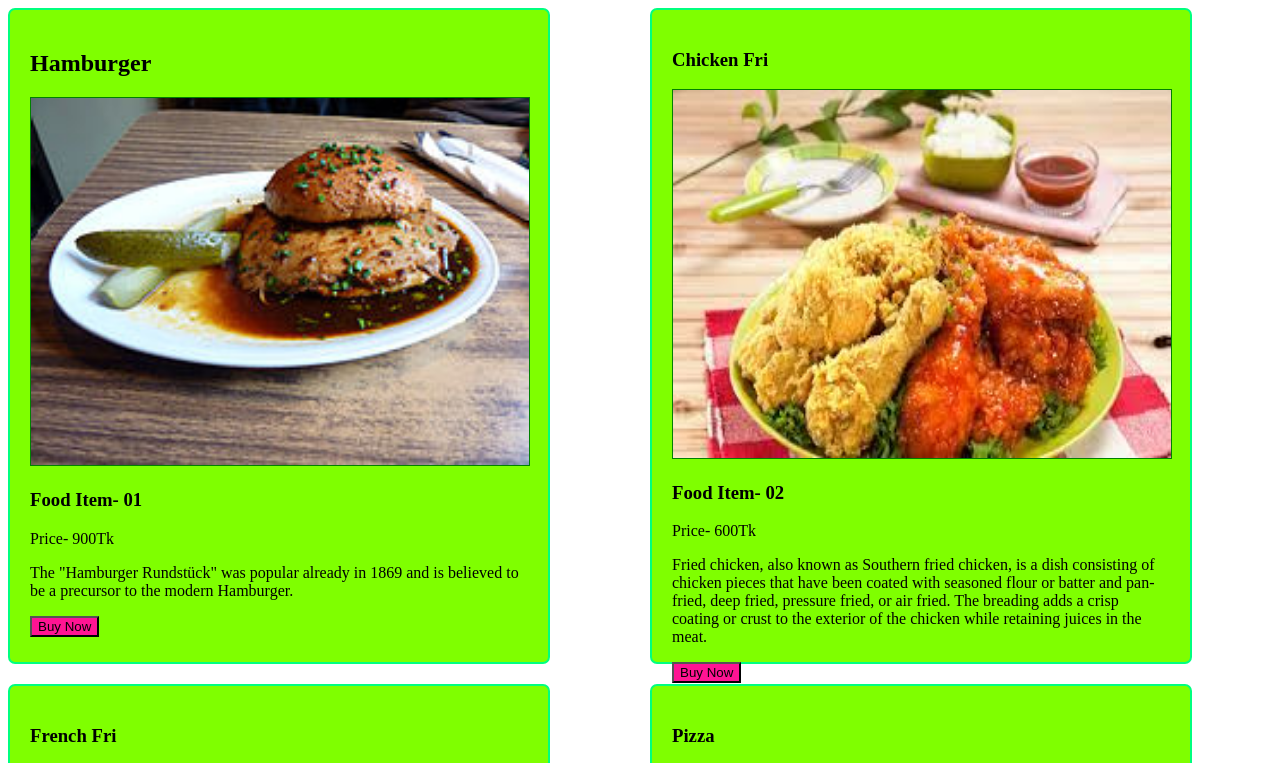
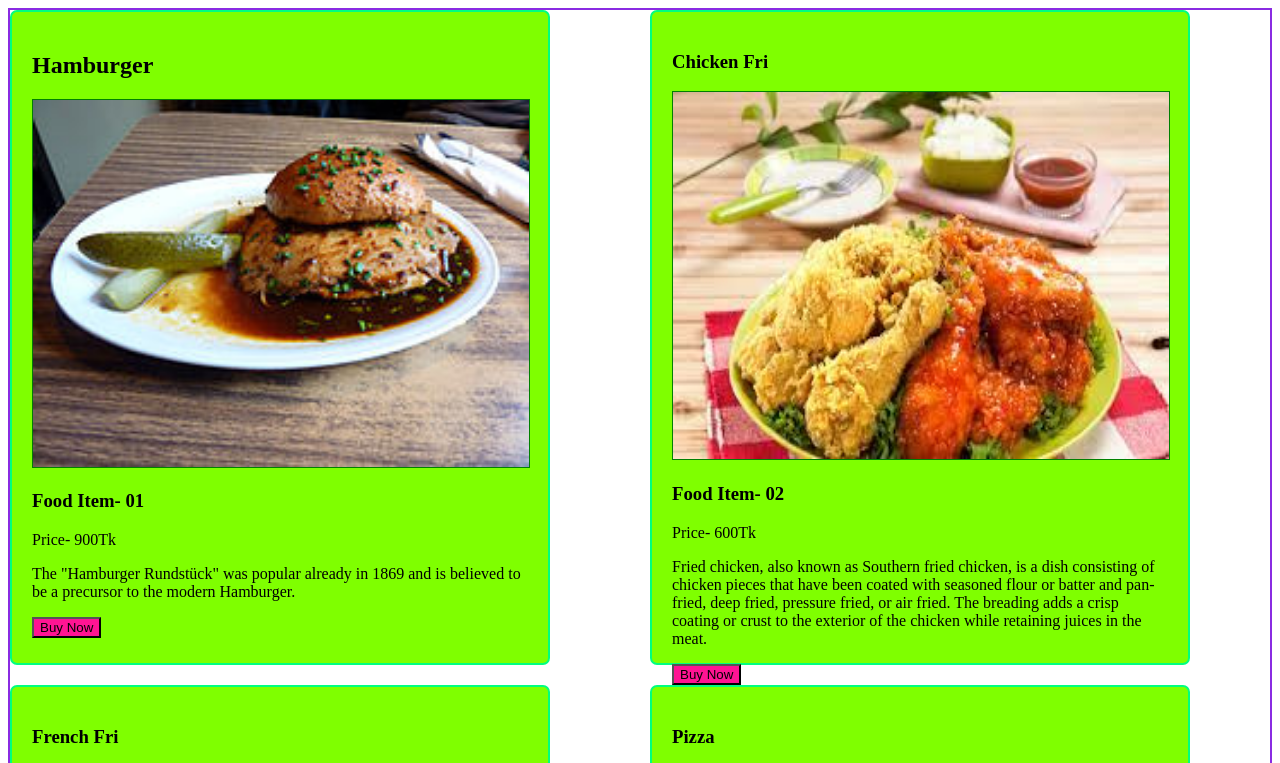
Before and after one commit to sudiptodas153/banar-style, a plain HTML site: page index.html in a window 1280 px wide. Shown: the top 763 px of the page. Drawn offline with Linux system fonts and the light colour scheme.

Commit message:
added new

```diff
--- a/index.html
+++ b/index.html
@@ -6,6 +6,12 @@
     <meta name="viewport" content="width=device-width, initial-scale=1.0">
     <title>Food Details</title>
     <style>
+        body{
+         border: 2px solid blueviolet;
+         max-width: 1700px;
+         max-height: 3000px;
+
+        }
         .continar{
             display: grid;
             grid-template-columns: repeat(2, 1fr);
```
